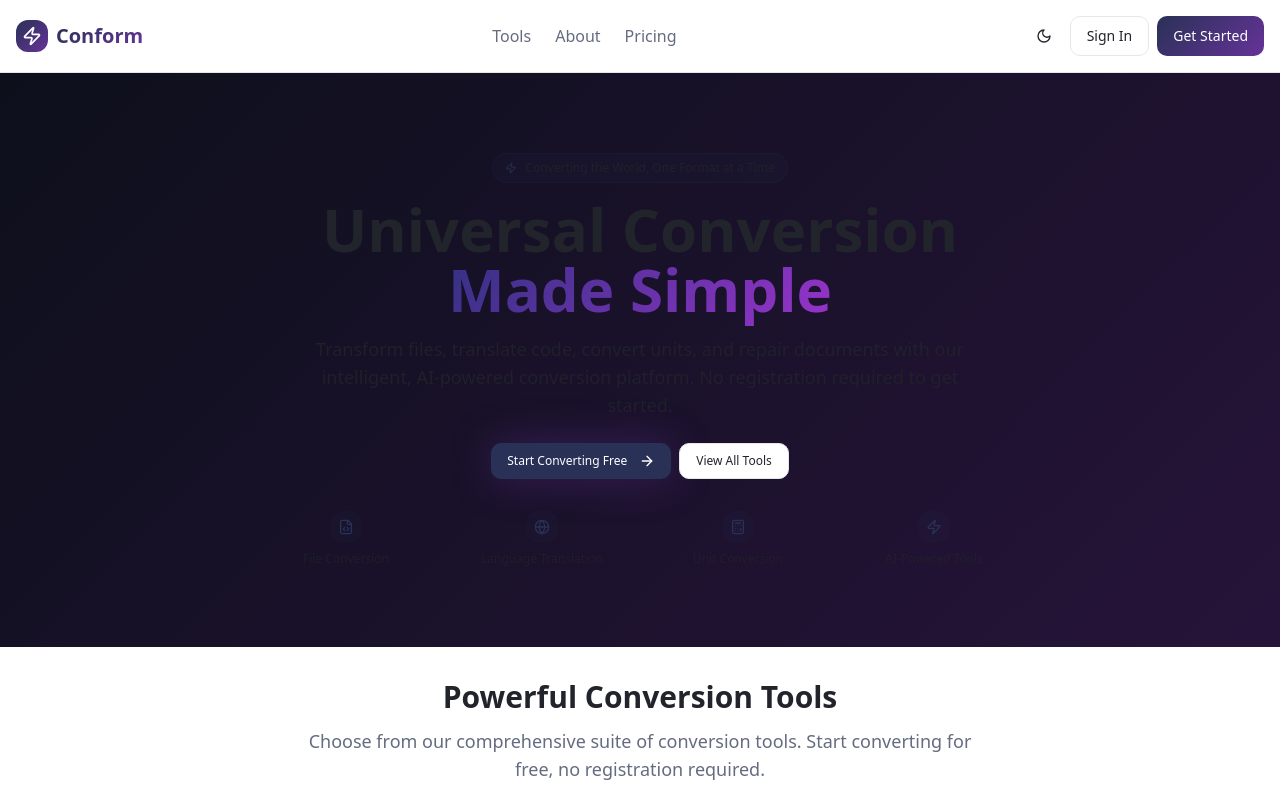
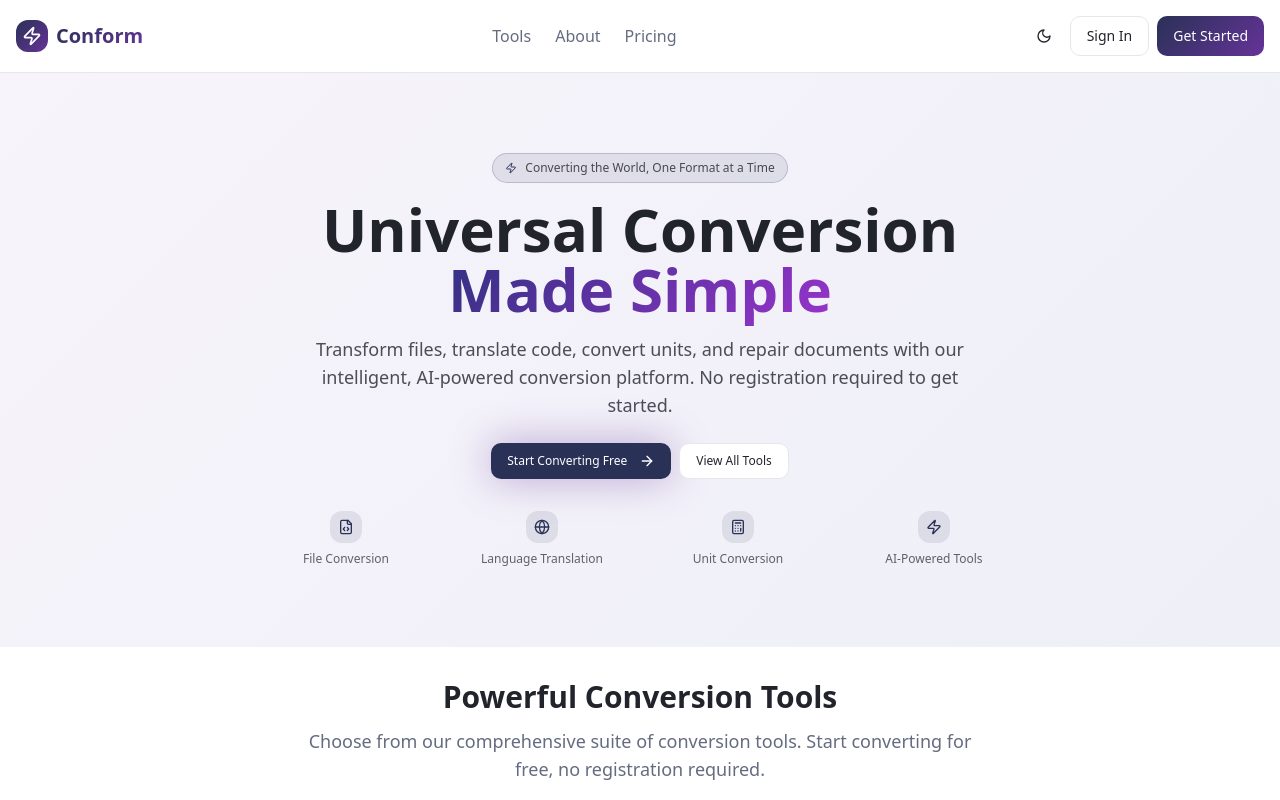
Before and after one commit to Gfibion/conform, a React (Vite) app: page / in a window 1280 px wide. Shown: the top 800 px of the page. Built offline with nearby package versions, Linux system fonts and the light colour scheme.

Commit message:
Fix: Improve hero section text visibility
Adjust text colors in the hero section for better visibility in light mode.

```diff
--- a/src/index.css
+++ b/src/index.css
@@ -42,7 +42,7 @@
     /* Custom Conform gradients */
     --gradient-primary: linear-gradient(135deg, hsl(230 35% 25%), hsl(270 50% 40%));
     --gradient-secondary: linear-gradient(135deg, hsl(240 45% 35%), hsl(280 60% 50%));
-    --gradient-hero: linear-gradient(135deg, hsl(230 35% 8%), hsl(270 50% 15%));
+    --gradient-hero: linear-gradient(135deg, hsl(270 50% 97%), hsl(230 35% 95%));
     --gradient-card: linear-gradient(135deg, hsl(0 0% 100%), hsl(220 14% 98%));
 
     /* Shadows with brand colors */
```
